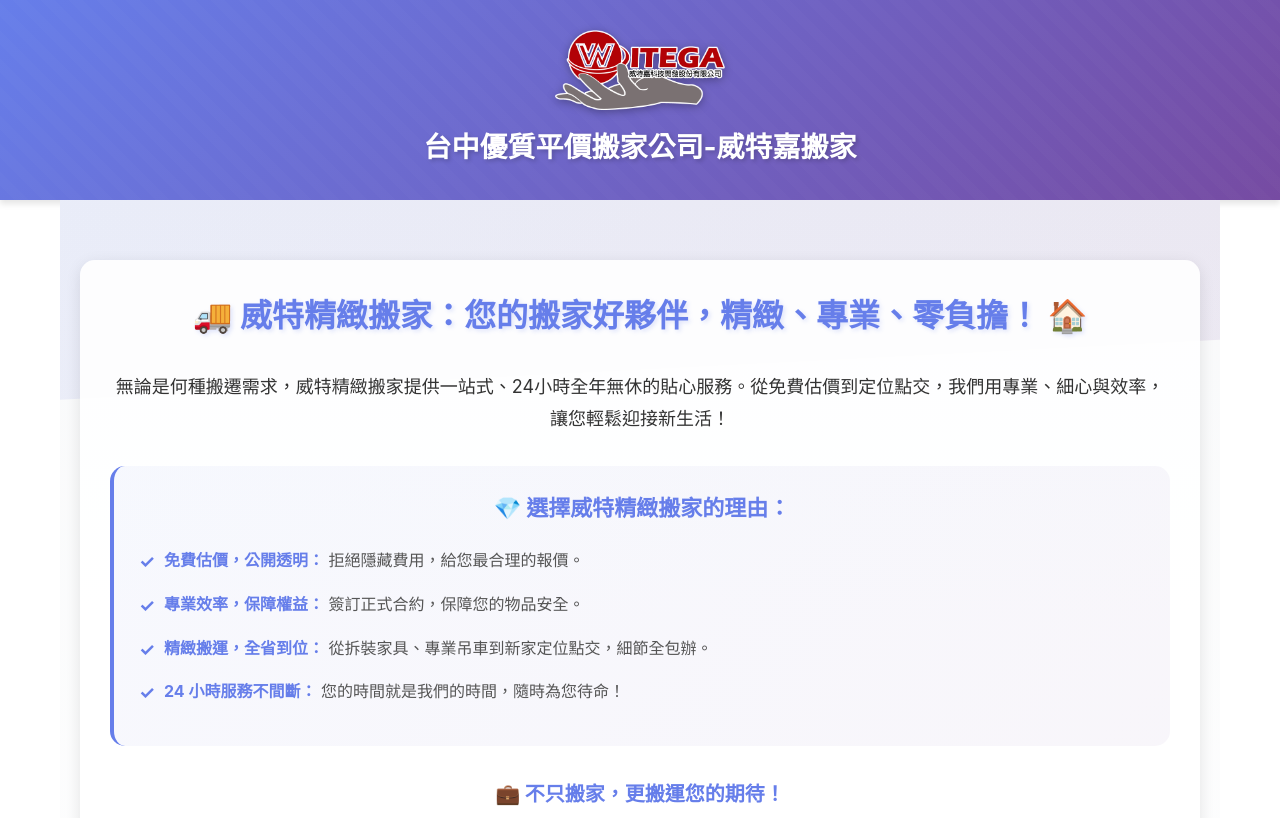
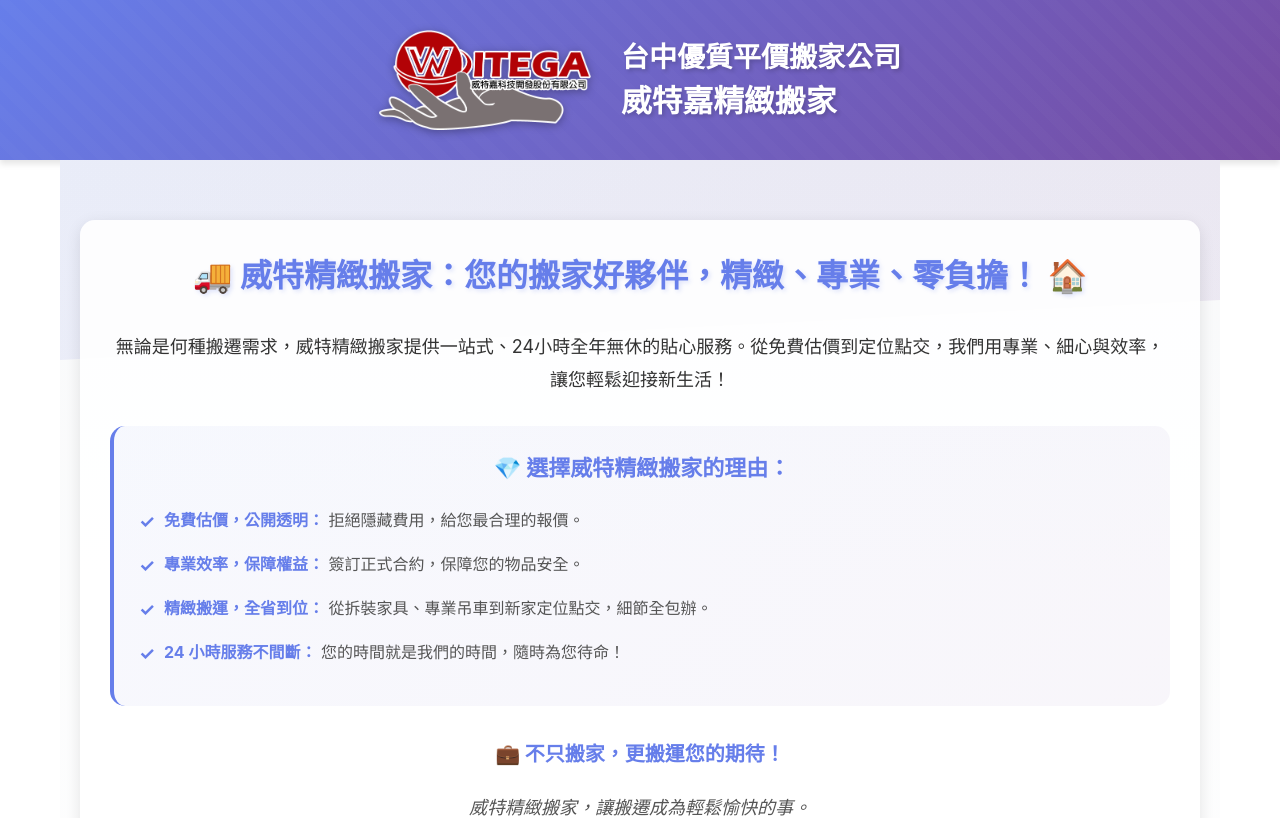
Before and after one commit to Garry85317/witega-moving, a React (Create React App) app: page / in a window 1280 px wide. Shown: the top 818 px of the page. Built offline with nearby package versions, Linux system fonts and the light colour scheme.

Commit message:
更新 Header 布局和 favicon

```diff
--- a/public/index.html
+++ b/public/index.html
@@ -4,11 +4,11 @@
   <meta charset="utf-8" />
   <meta name="viewport" content="width=device-width, initial-scale=1" />
   <meta name="theme-color" content="#000000" />
-  <meta name="description" content="台中優質平價搬家公司-威特嘉搬家" />
+  <meta name="description" content="台中優質平價搬家公司-威特嘉精緻搬家" />
   <link rel="icon" type="image/png" href="%PUBLIC_URL%/favicon.png" />
   <link rel="shortcut icon" type="image/png" href="%PUBLIC_URL%/favicon.png" />
   <link rel="apple-touch-icon" href="%PUBLIC_URL%/favicon.png" />
-  <title>台中優質平價搬家公司-威特嘉搬家</title>
+  <title>台中優質平價搬家公司-威特嘉精緻搬家</title>
 </head>
 <body>
   <noscript>You need to enable JavaScript to run this app.</noscript>
--- a/src/components/Header.css
+++ b/src/components/Header.css
@@ -28,20 +28,28 @@
   position: relative;
   z-index: 1;
   display: flex;
-  flex-direction: column;
+  flex-direction: row;
   align-items: center;
-  gap: 15px;
+  justify-content: center;
+  gap: 30px;
 }
 
 .header-logo-container {
   display: flex;
   justify-content: center;
   align-items: center;
+  flex-shrink: 0;
+}
+
+.header-title-container {
+  display: flex;
+  flex-direction: column;
+  align-items: flex-start;
 }
 
 .header-logo {
-  max-height: 80px;
-  max-width: 200px;
+  max-height: 100px;
+  max-width: 250px;
   height: auto;
   width: auto;
   object-fit: contain;
@@ -56,13 +64,31 @@
 .header-title {
   font-size: 28px;
   color: #fff;
-  text-align: center;
   font-weight: bold;
   text-shadow: 2px 2px 4px rgba(0,0,0,0.2);
   margin: 0;
+  display: flex;
+  flex-direction: column;
+  line-height: 1.3;
+}
+
+.header-title-line1 {
+  display: block;
+  font-size: 1em;
+}
+
+.header-title-line2 {
+  display: block;
+  font-size: 1.1em;
+  margin-top: 5px;
 }
 
 @media (max-width: 768px) {
+  .header-content {
+    flex-direction: column;
+    gap: 15px;
+  }
+
   .header-logo {
     max-height: 60px;
     max-width: 150px;
@@ -70,5 +96,14 @@
 
   .header-title {
     font-size: 20px;
+    text-align: center;
+  }
+
+  .header-title-container {
+    align-items: center;
+  }
+
+  .header-title-line2 {
+    font-size: 1em;
   }
 }
--- a/src/components/Header.js
+++ b/src/components/Header.js
@@ -8,7 +8,12 @@ const Header = () => {
         <div className="header-logo-container">
           <img src="/images/LOGO.png" alt="威特嘉搬家 Logo" className="header-logo" />
         </div>
-        <h1 className="header-title">台中優質平價搬家公司-威特嘉搬家</h1>
+        <div className="header-title-container">
+          <h1 className="header-title">
+            <span className="header-title-line1">台中優質平價搬家公司</span>
+            <span className="header-title-line2">威特嘉精緻搬家</span>
+          </h1>
+        </div>
       </div>
     </header>
   );
```
Also changed, not shown: public/favicon.png (added), 1 other file (tests, documents, lock files or other folders).
